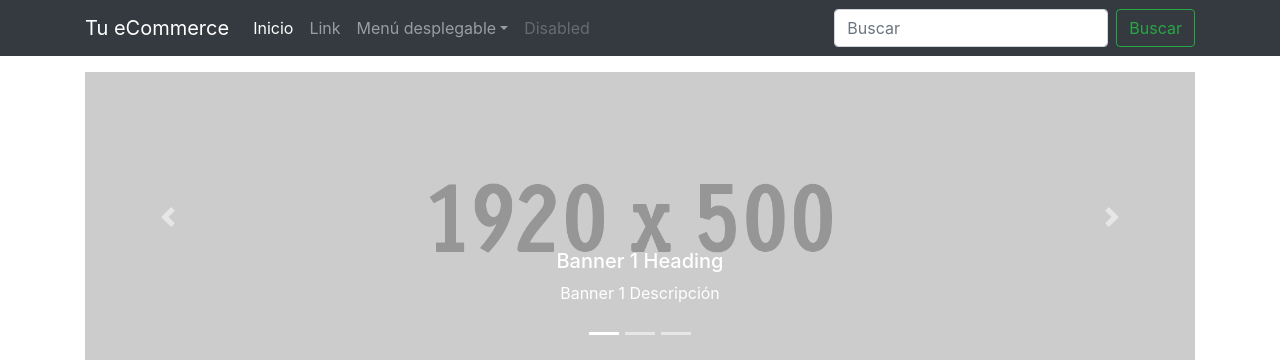
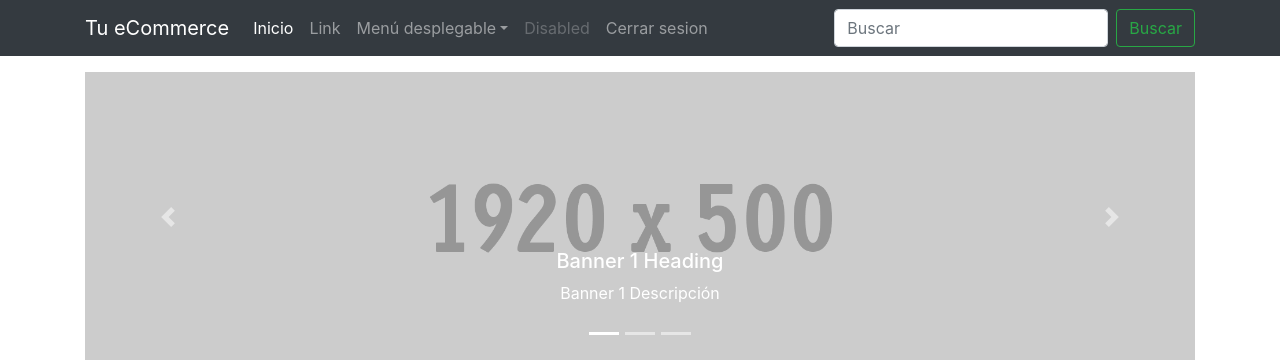
Before and after one commit to vcuaya/ecommerce, a PHP site: page /catalogue.php in a window 1280 px wide. Shown: the top 360 px of the page. Run offline with PHP 8.4, Linux system fonts and the light colour scheme.

Commit message:
Update catalogue.php

```diff
--- a/catalogue.php
+++ b/catalogue.php
@@ -35,6 +35,11 @@
             <li class="nav-item">
               <a class="nav-link disabled" href="#">Disabled</a>
             </li>
+            <li class="nav-item">
+              <a class= "nav-link" href="logout.php">Cerrar sesion</a>
+            </li>
+
+
           </ul>
           <form class="form-inline my-2 my-lg-0">
             <input class="form-control mr-sm-2" type="search" placeholder="Buscar" aria-label="Buscaar">
```
